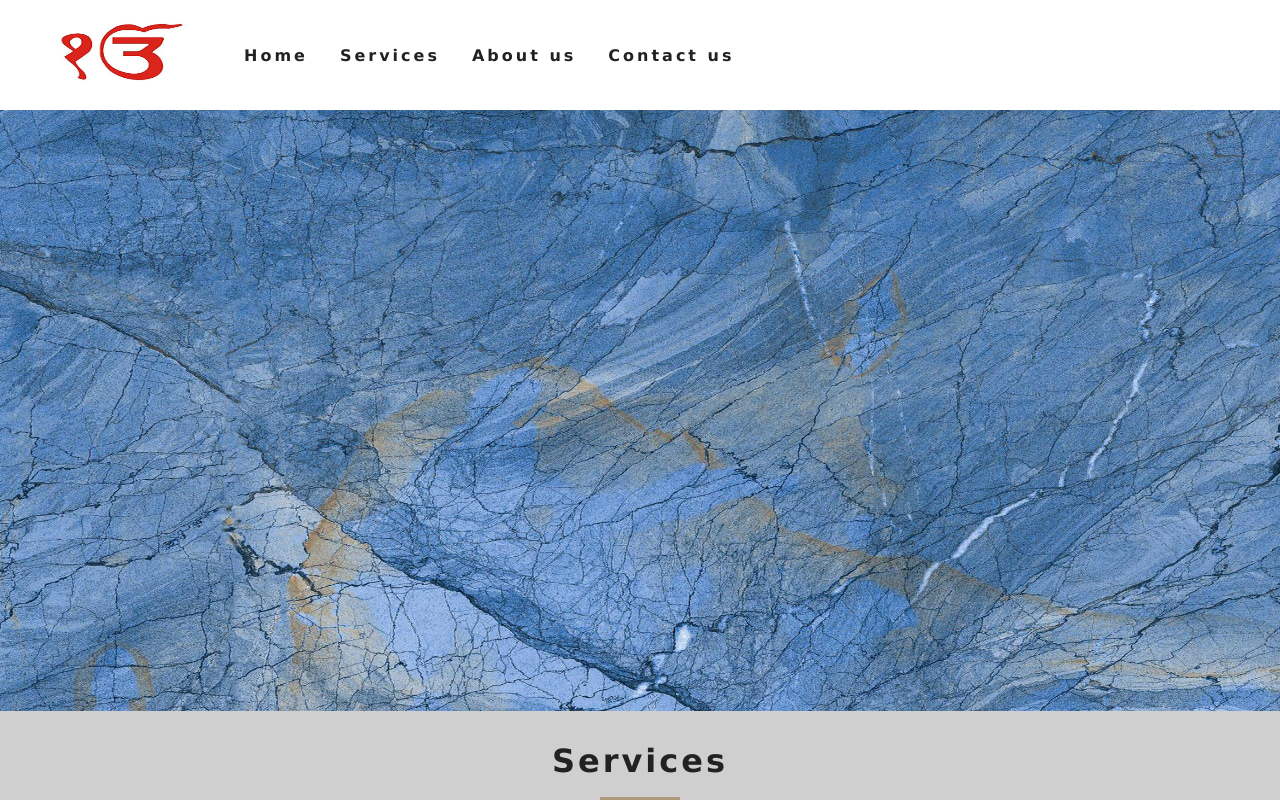
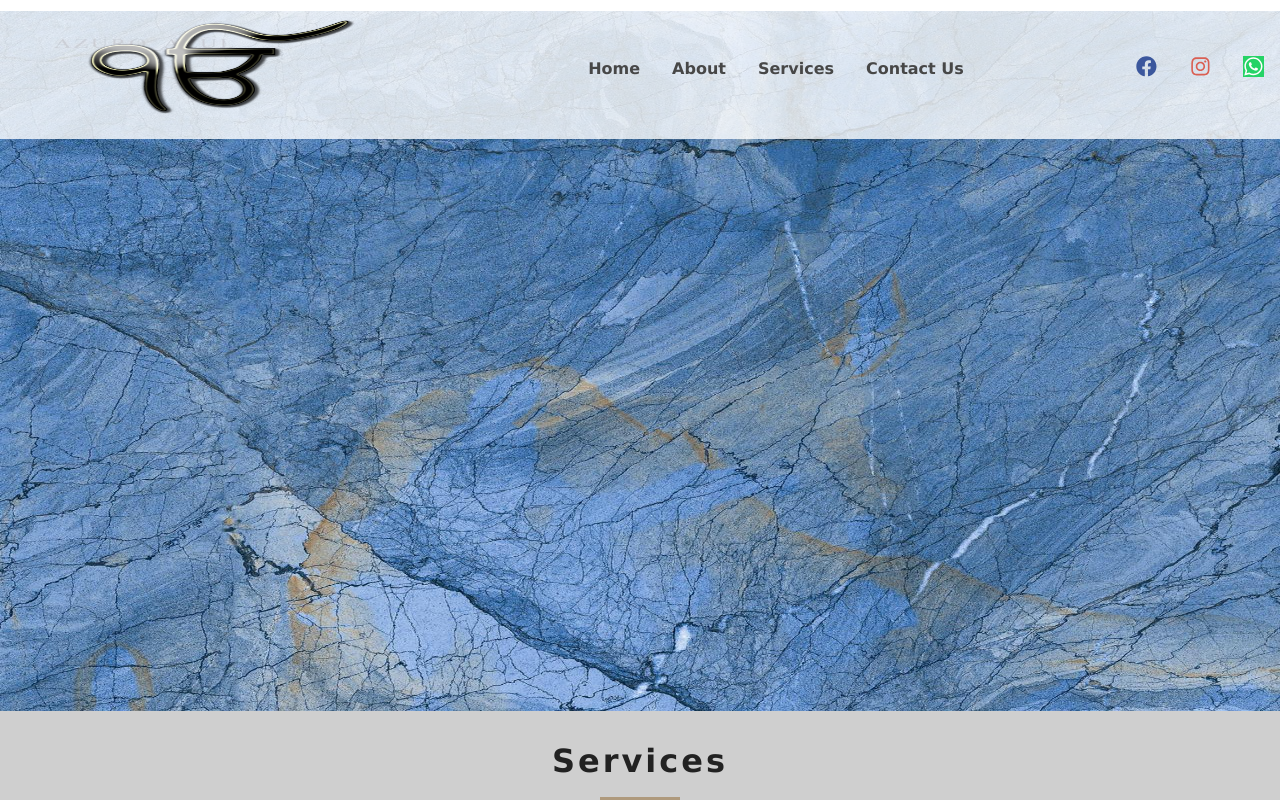
Before and after one commit to azadbagwan/interior-extremejobs, a React (Create React App) app: page / in a window 1280 px wide. Shown: the top 800 px of the page. Built offline with nearby package versions, Linux system fonts and the light colour scheme.

Commit message:
commit 18/9/2019 13:35

```diff
--- a/src/App.js
+++ b/src/App.js
@@ -9,7 +9,7 @@ import Contact_us from "./pages/Contact_us";
 
 import Error from "./pages/Error";
 import { Route, Switch } from "react-router-dom";
-import Navbar from "./components/Navbar";
+import Navbar from "./components/NavBar";
 import ReactGA from 'react-ga';
 
 const trackingId = "UA-145269766-1";
--- /dev/null
+++ b/src/components/NavBar.js
@@ -0,0 +1,49 @@
+import React, { Component } from "react"
+import NavbarHeader from "./NavbarHeader"
+import NavbarLinks from "./NavbarLinks"
+import NavbarIcons from "./NavbarIcons"
+import styled from "styled-components"
+// import { styles } from "../../../utils"
+export default class NavBar extends Component {
+  state = {
+    navbarOpen: false,
+  }
+  handleNavbar = () => {
+console.log("settig navbar state")
+    this.setState(() => {
+      return { navbarOpen: !this.state.navbarOpen }
+    })
+  }
+  render() {
+    return (
+      <div className="navbar-main">
+        <NavWrapper>
+          <NavbarHeader handleNavbar={this.handleNavbar} />
+
+          <NavbarLinks navbarOpen={this.state.navbarOpen} />
+          <NavbarIcons />
+        </NavWrapper>
+      </div>
+    )
+  }
+}
+
+const NavWrapper = styled.nav`
+  overflow: hidden;
+  position: fixed;
+  top: 0;
+  width: 100%;
+
+  z-index: 1000;
+  paddin: 0.5rem 1rem 0.5rem 1rem;
+  background: rgba(255, 255, 255, 0.8);
+
+  @media (min-width: 768px) {
+    display: flex;
+    align-items: center;
+  }
+  @media (max-width: 768px) {
+    align-items: center;
+    padding-bottom: 0px;
+  }
+`
--- /dev/null
+++ b/src/components/NavbarHeader.js
@@ -0,0 +1,51 @@
+import React, { Component } from "react"
+import { Link } from "react-router-dom";
+import styled from "styled-components"
+import logo from "../images/eomkar-logo1.png"
+import { FaAlignRight } from "react-icons/fa"
+import { styles } from "../utils"
+export default class NavbarHeader extends Component {
+  render() {
+    const { handleNavbar } = this.props
+    return (
+      <HeaderWrapper>
+        <Link to="/">
+          <img src={logo} alt="Hema flowers" className="logo" />
+        </Link>
+
+        <FaAlignRight
+          className="toggle-icon"
+          onClick={() => {
+            handleNavbar()
+          }}
+        />
+      </HeaderWrapper>
+    )
+  }
+}
+const HeaderWrapper = styled.div`
+  padding: 0.4rem 1rem;
+  display: flex;
+  align-items: center;
+  justify-content: space-between;
+
+  .toggle-icon {
+    font-size: 1.75rem;
+    color: ${styles.colors.mainPurple};
+    cursor: pointer;
+  }
+  .logo {
+    width: 300px;
+    height: 100px;
+  }
+
+  @media (min-width: 768px) {
+    .toggle-icon {
+      display: none;
+    }
+    .logo {
+      width: 400px;
+      height: 120px;
+    }
+  }
+`
--- /dev/null
+++ b/src/components/NavbarIcons.js
@@ -0,0 +1,71 @@
+import React, { Component } from "react"
+import styled from "styled-components"
+import { styles } from "../utils"
+import { FaInstagram, FaFacebook, FaWhatsapp } from "react-icons/fa"
+export default class NavbarIcons extends Component {
+  state = {
+    icons: [
+      {
+        id: 1,
+        icon: <FaFacebook className="icon facebook-icon" />,
+        path: "https://www.facebook.com/Hema-flowers-592861454172750",
+      },
+      {
+        id: 2,
+        icon: <FaInstagram className="icon instagram-icon" />,
+        path: "https://www.instagram.com/azadbagwan",
+      },
+      {
+        id: 3,
+        icon: <FaWhatsapp className="icon whatsapp-icon" />,
+        path:
+          "https://wa.me/919765444344?text=Im%20interested%20in%20your%20products%20for%20sale",
+      },
+    ],
+  }
+  render() {
+    return (
+      <IconWrapper>
+        {this.state.icons.map(item => {
+          return (
+            <a
+              href={item.path}
+              key={item.id}
+              target="_blank"
+              rel="noopener noreferrer"
+            >
+              {item.icon}
+            </a>
+          )
+        })}
+      </IconWrapper>
+    )
+  }
+}
+
+const IconWrapper = styled.div`
+  .icon {
+    font-size: 1.3rem;
+    cursor: pointer;
+    ${styles.transitionDefault};
+  }
+  .icon:hover {
+    color: ${styles.colors.mainYellow};
+  }
+  .facebook-icon {
+    color: #3b579d;
+  }
+  .instagram-icon {
+    color: #da5f53;
+  }
+  .whatsapp-icon {
+    color: white;
+    background-color: #25d366;
+  }
+  display: none;
+  @media (min-width: 768px) {
+    display: flex;
+    width: 10rem;
+    justify-content: space-around;
+  }
+`
--- /dev/null
+++ b/src/components/NavbarLinks.js
@@ -0,0 +1,79 @@
+import React, { Component } from "react"
+import { Link } from "react-router-dom";
+import styled from "styled-components"
+import { styles } from "../utils"
+export default class NavbarLinks extends Component {
+  state = {
+    links: [
+      {
+        id: 0,
+        path: "/",
+        name: "home",
+      },
+      {
+        id: 1,
+        path: "/about_us",
+        name: "about",
+      },
+      {
+        id: 2,
+        path: "/services",
+        name: "services",
+      },
+      {
+        id: 3,
+        path: "/contact_us",
+        name: "Contact us",
+      },
+    ],
+  }
+  render() {
+    console.log(this.props.navbarOpen)
+    return (
+      <LinkWrapper open={this.props.navbarOpen}>
+        {this.state.links.map(item => {
+          return (
+            <li key={item.id}>
+              <Link to={item.path} className="nav-link">
+                {item.name}
+              </Link>
+            </li>
+          )
+        })}
+      </LinkWrapper>
+    )
+  }
+}
+
+const LinkWrapper = styled.ul`
+  li {
+    list-style-type: none;
+  }
+  .nav-link {
+    display: block;
+    text-decoration: none;
+    padding: 0.5rem 1rem 0.5rem 1rem;
+    color: ${styles.colors.mainGrey};
+    font-weight: 700;
+    text-transform: capitalize;
+    cursoe: pointer;
+    ${styles.transitionDefault};
+    &:hover {
+      background: ${styles.colors.mainGrey};
+      color: ${styles.colors.mainYellow};
+      padding: 0.5rem 1rem o.5rem 1.3rem;
+    }
+  }
+  height: ${props => (props.open ? "200px" : "0px")};
+  overflow: hidden;
+  ${styles.transitionDefault};
+  @media (min-width: 768px) {
+    height: auto;
+    display: flex;
+    margin: 0 auto;
+    .nav-link:hover {
+      background: ${styles.colors.mainWhite};
+      padding: 0.5rem 1rem o.5rem 1rem;
+    }
+  }
+`
--- /dev/null
+++ b/src/utils/index.js
@@ -0,0 +1,3 @@
+import * as styles from "./styles"
+
+export { styles }
--- /dev/null
+++ b/src/utils/styles.js
@@ -0,0 +1,11 @@
+export const colors = {
+  mainWhite: `#fff`,
+  mainBlack: `#262626`,
+  mainYellow: `#d2aa5c`,
+  mainYellow2: `#F2AF29`,
+  mainGrey: `#474747`,
+  mainPurple: `#800080`,
+  mainLightpurple: `#be9ff2`,
+}
+export const textSlanted = `font-family:'Caveat', cursive;`
+export const transitionDefault = `transition:all 0.5s ease-in-out`
```
